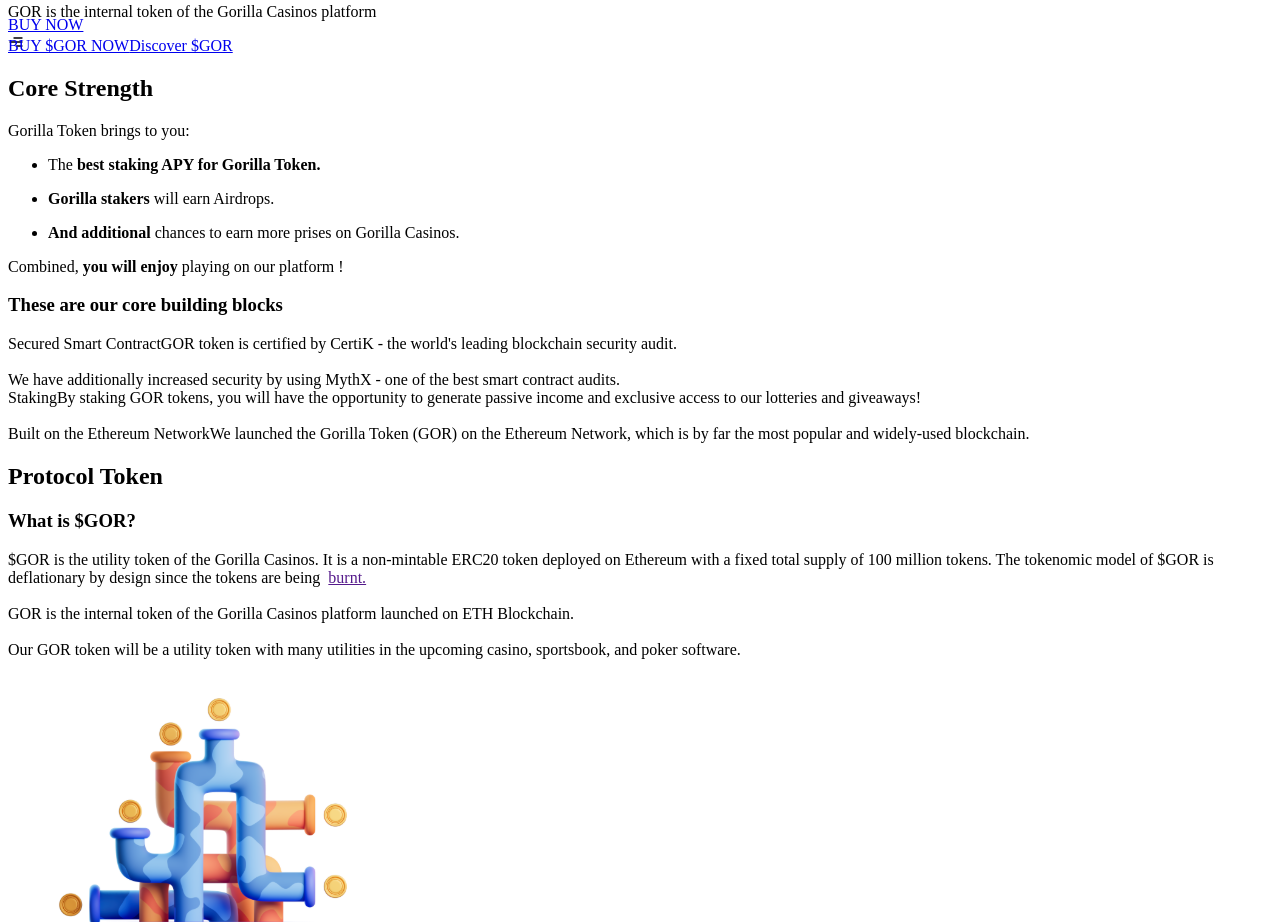
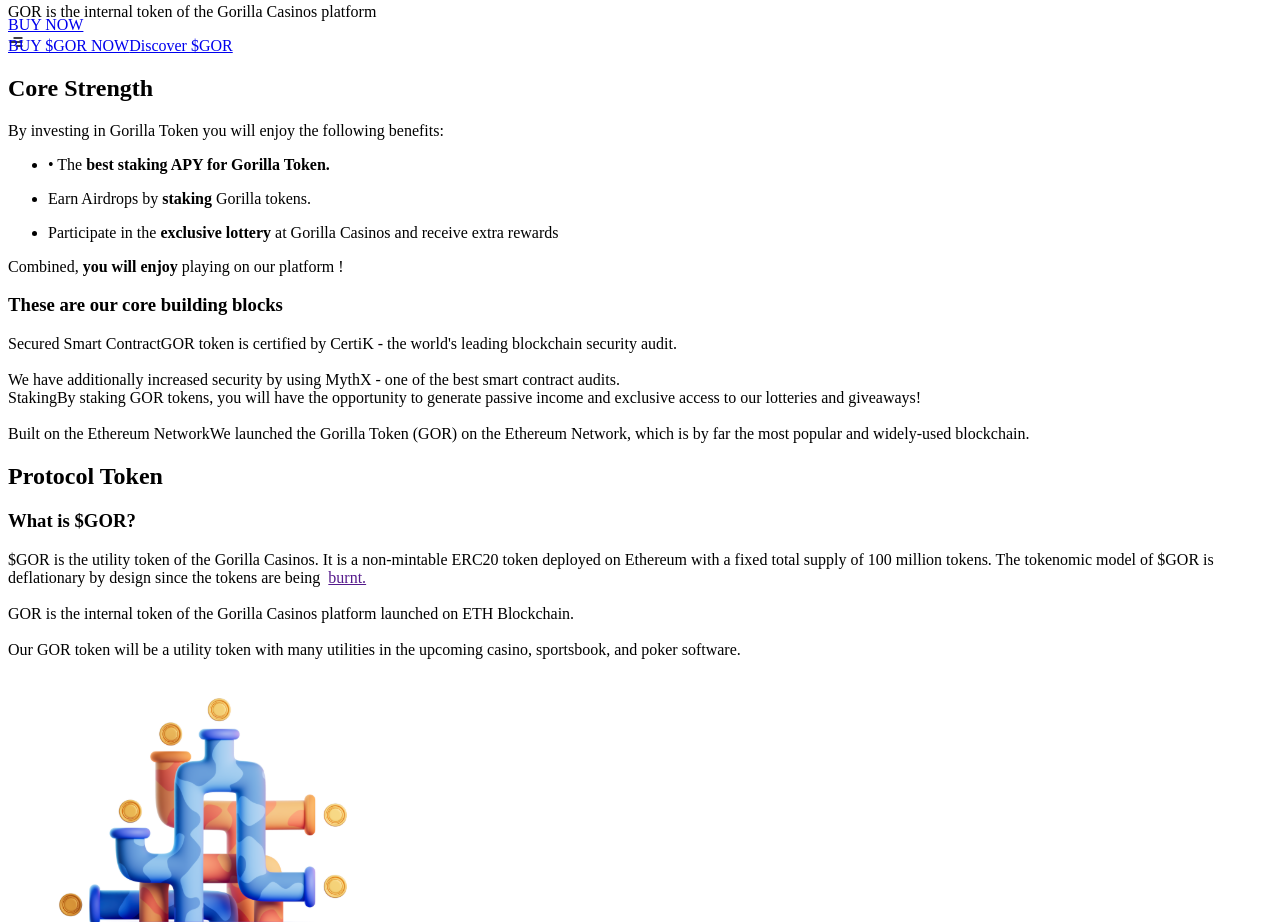
Before and after one commit to GorillaCasinos/gorillaweb, a Next.js app: page / in a window 1280 px wide. Shown: the part 9486-10408 px from the top of the page. Built offline with nearby package versions, Linux system fonts and the light colour scheme.

Commit message:
Update CoreStrength.jsx

```diff
--- a/containers/CoreStrength.jsx
+++ b/containers/CoreStrength.jsx
@@ -21,23 +21,21 @@
       </motion.div>
 
       <div className="hero__content">
-        <p>Gorilla Token brings to you:</p>
+        <p>By investing in Gorilla Token you will enjoy the following benefits:</p>
         <ul>
           <li>
             <p>
-              The <strong>best staking APY for Gorilla Token.</strong>
+              • The <strong>best staking APY for Gorilla Token.</strong>
             </p>
           </li>
           <li>
             <p>
-              <strong>Gorilla stakers</strong> will earn Airdrops.
+              Earn Airdrops by <strong>staking</strong> Gorilla tokens.
             </p>
           </li>
           <li>
             <p>
-              <strong>And additional</strong> chances to earn more prises on
-              Gorilla Casinos.
-            </p>
+              Participate in the <strong>exclusive lottery </strong> at Gorilla Casinos and receive extra rewards</p>
           </li>
         </ul>
         <p>
```
